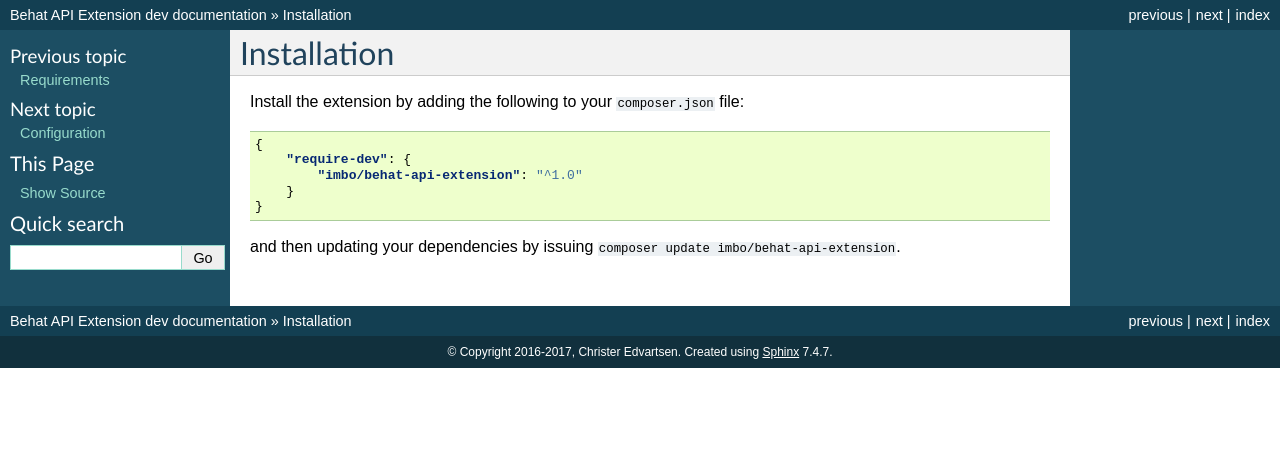
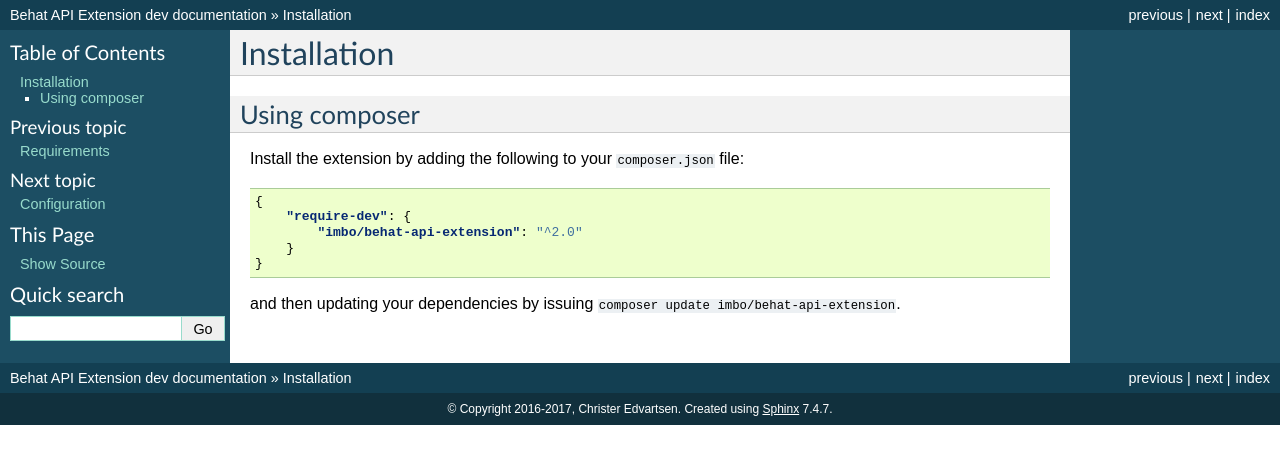
Before and after one commit to imbo/behat-api-extension, a Sphinx documentation site: the page built from docs/installation/installation.rst, in a window 1280 px wide. Shown: the top 464 px of the page. Built offline with Sphinx 7.4.7, drawn with Linux system fonts in a browser that asks for light colours.

Commit message:
Bump version number in composer example

```diff
--- a/docs/installation/installation.rst
+++ b/docs/installation/installation.rst
@@ -1,5 +1,8 @@
 Installation
 ============
+
+Using composer
+--------------
 
 Install the extension by adding the following to your ``composer.json`` file:
 
@@ -7,7 +10,7 @@
 
     {
         "require-dev": {
-            "imbo/behat-api-extension": "^1.0"
+            "imbo/behat-api-extension": "^2.0"
         }
     }
 
```
